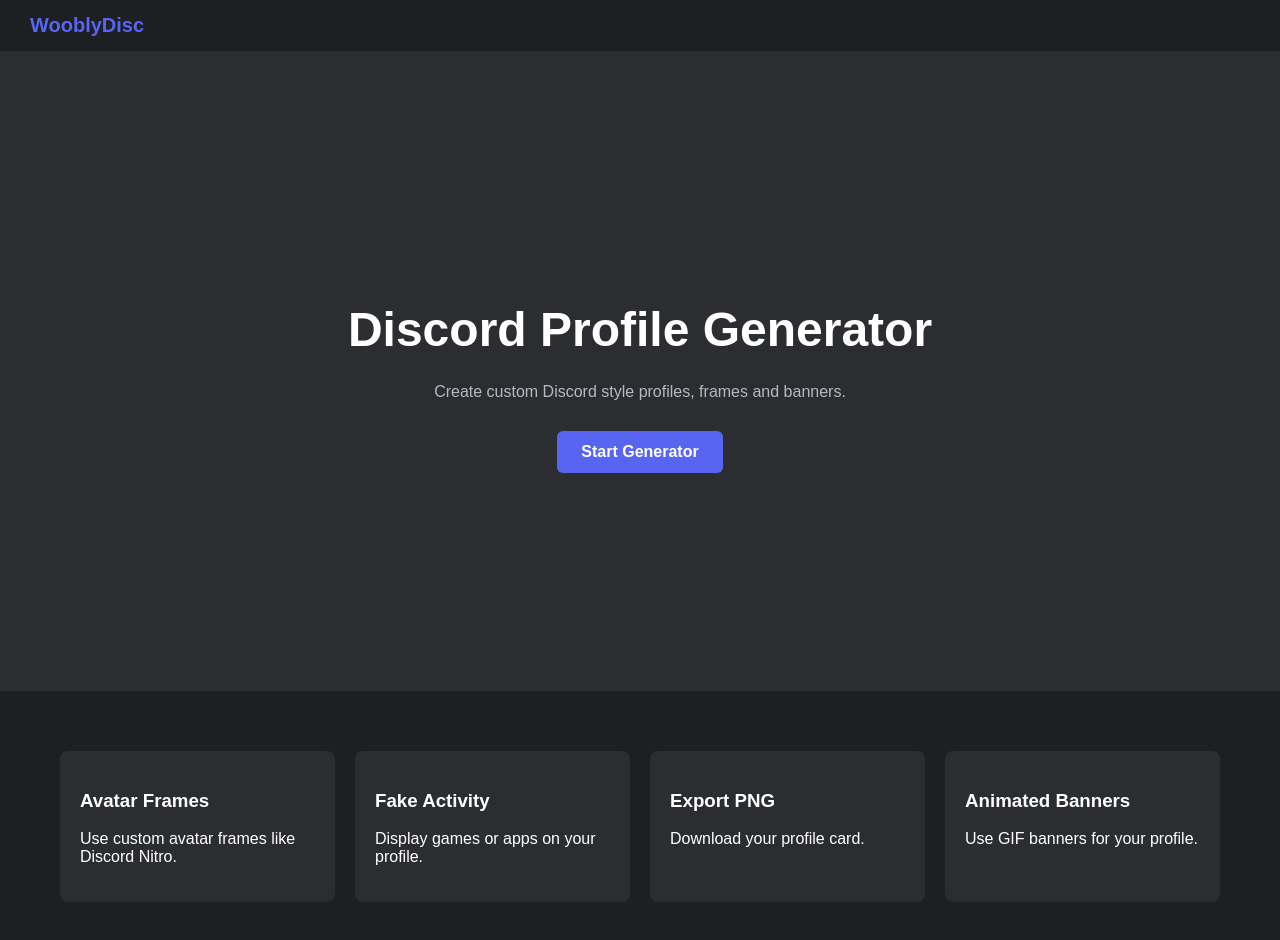
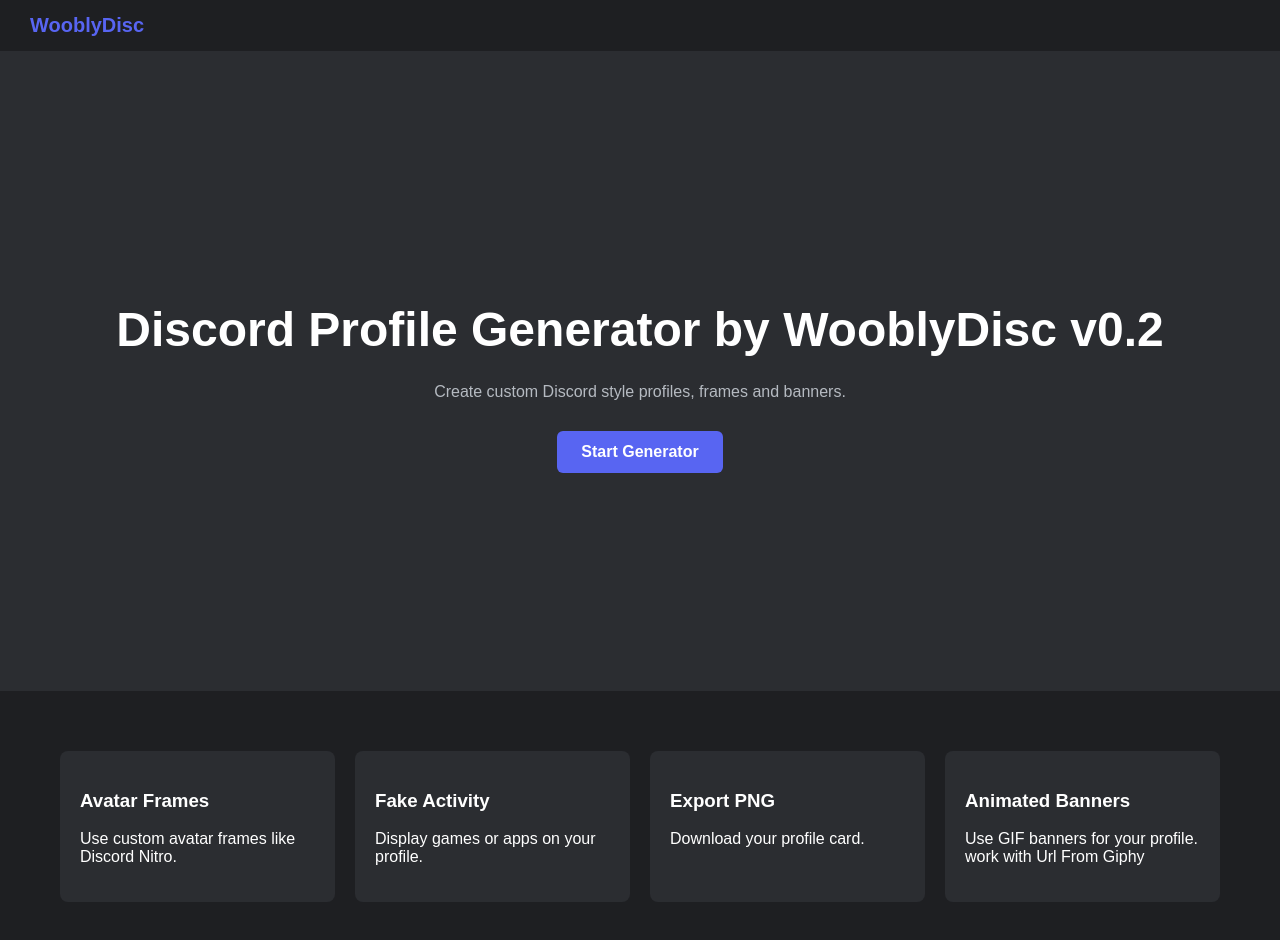
Before and after one commit to xanderzachky/DiscordPfpFakez, a plain HTML site: page index.html in a window 1280 px wide. Drawn offline with Linux system fonts and the light colour scheme.

Commit message:
Update index.html

```diff
--- a/index.html
+++ b/index.html
@@ -79,7 +79,7 @@
 
 <div class="hero">
 
-<h1>Discord Profile Generator</h1>
+<h1>Discord Profile Generator by WooblyDisc v0.2</h1>
 
 <p>Create custom Discord style profiles, frames and banners.</p>
 
@@ -108,7 +108,7 @@
 
 <div class="feature">
 <h3>Animated Banners</h3>
-<p>Use GIF banners for your profile.</p>
+<p>Use GIF banners for your profile. work with Url From Giphy</p>
 </div>
 
 </div>
```
